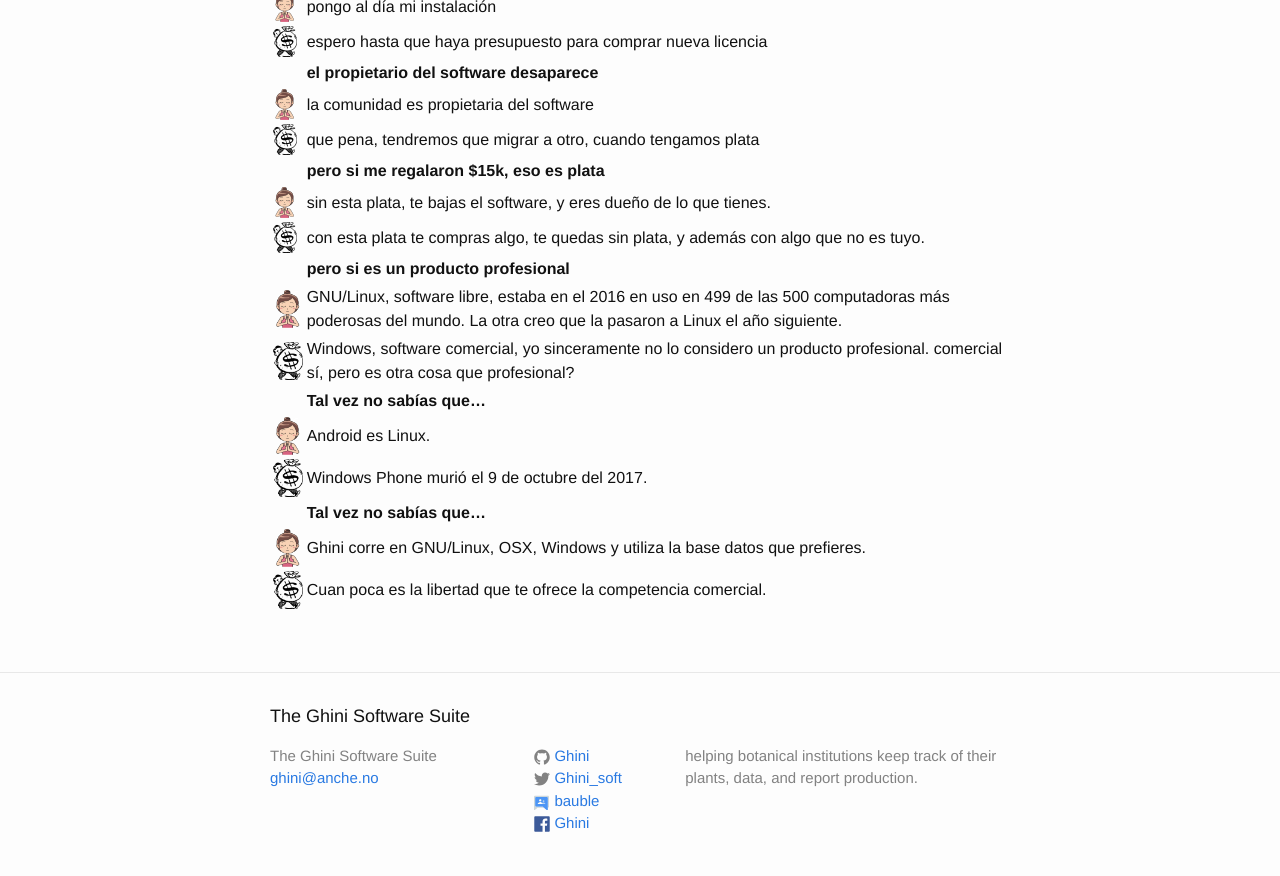
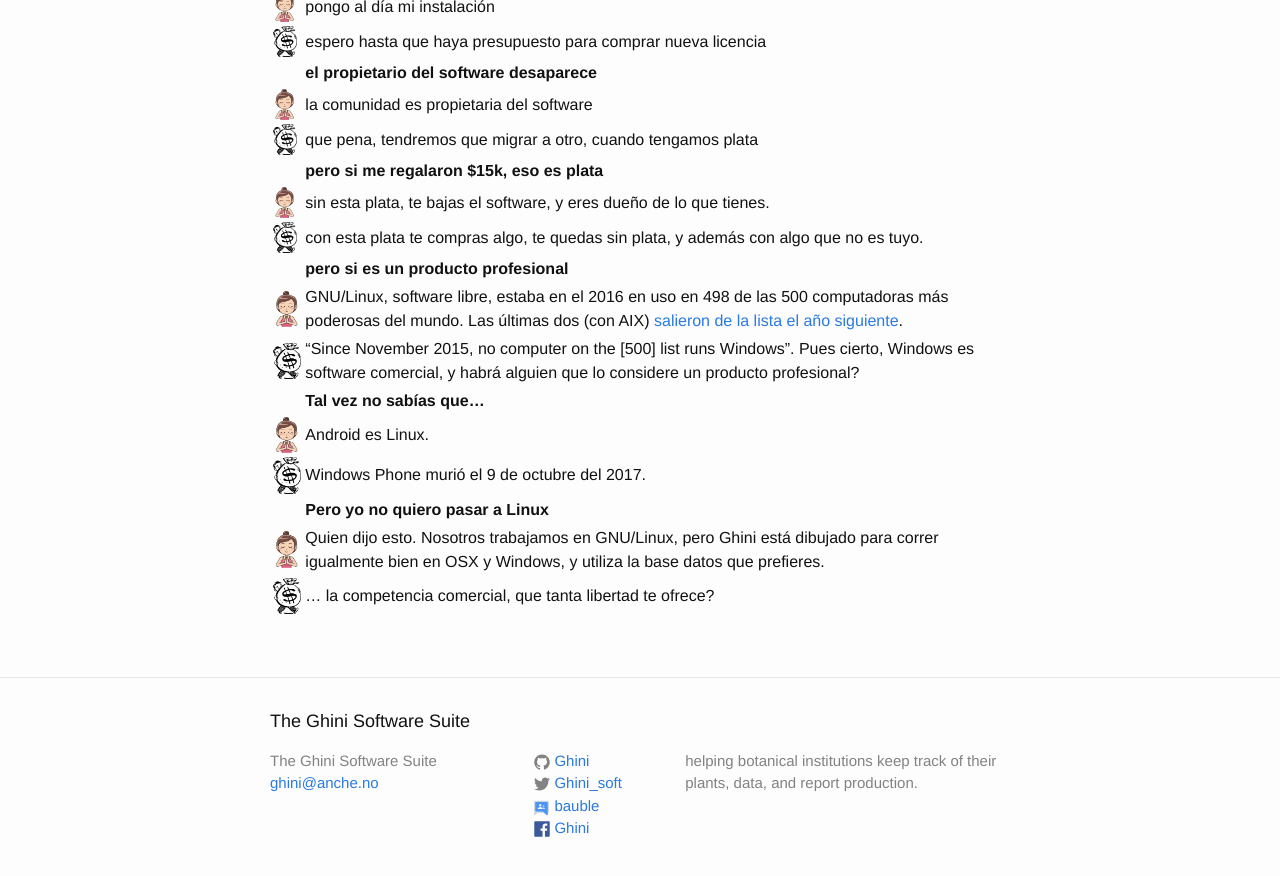
Before and after one commit to Ghini/ghini.github.io, a Jekyll site: the page built from _posts/2018-04-21-what's-the-difference.md, in a window 1280 px wide and 900 px high, scrolled down 857 px. Shown: the top 876 px of the window. Built offline with Jekyll 4.4.1, drawn with Linux system fonts in a browser that asks for light colours.

Commit message:
a meditated decision

```diff
--- a/_posts/2018-04-21-what's-the-difference.md
+++ b/_posts/2018-04-21-what's-the-difference.md
@@ -36,11 +36,11 @@
 | ![freedom](/images/meditate.png) | sin esta plata, te bajas el software, y eres dueño de lo que tienes.   |
 | ![dependency](/images/money.png) | con esta plata te compras algo, te quedas sin plata, y además con algo que no es tuyo.   |
 | | **pero si es un producto profesional**   |
-| ![freedom](/images/meditate-64.png) | GNU/Linux, software libre, estaba en el 2016 en uso en 499 de las 500 computadoras más poderosas del mundo.  La otra creo que la pasaron a Linux el año siguiente.   |
-| ![dependency](/images/money-64.png) | Windows, software comercial, yo sinceramente no lo considero un producto profesional.  comercial sí, pero es otra cosa que profesional?   |
+| ![freedom](/images/meditate-64.png) | GNU/Linux, software libre, estaba en el 2016 en uso en 498 de las 500 computadoras más poderosas del mundo.  Las últimas dos (con AIX) [salieron de la lista el año siguiente](https://linux.slashdot.org/story/17/11/14/2223227/all-500-of-the-worlds-top-500-supercomputers-are-running-linux).   |
+| ![dependency](/images/money-64.png) | “Since November 2015, no computer on the [500] list runs Windows”. Pues cierto, Windows es software comercial, y habrá alguien que lo considere un producto profesional?  |
 | | **Tal vez no sabías que...**   |
 | ![freedom](/images/meditate-64.png) | Android es Linux.  |
 | ![dependency](/images/money-64.png) | Windows Phone murió el 9 de octubre del 2017.  |
-| | **Tal vez no sabías que...**   |
-| ![freedom](/images/meditate-64.png) | Ghini corre en GNU/Linux, OSX, Windows y utiliza la base datos que prefieres.  |
-| ![dependency](/images/money-64.png) | Cuan poca es la libertad que te ofrece la competencia comercial.  |
+| | **Pero yo no quiero pasar a Linux**   |
+| ![freedom](/images/meditate-64.png) | Quien dijo esto.  Nosotros trabajamos en GNU/Linux, pero Ghini está dibujado para correr igualmente bien en OSX y Windows, y utiliza la base datos que prefieres.  |
+| ![dependency](/images/money-64.png) | … la competencia comercial, que tanta libertad te ofrece?  |
```
